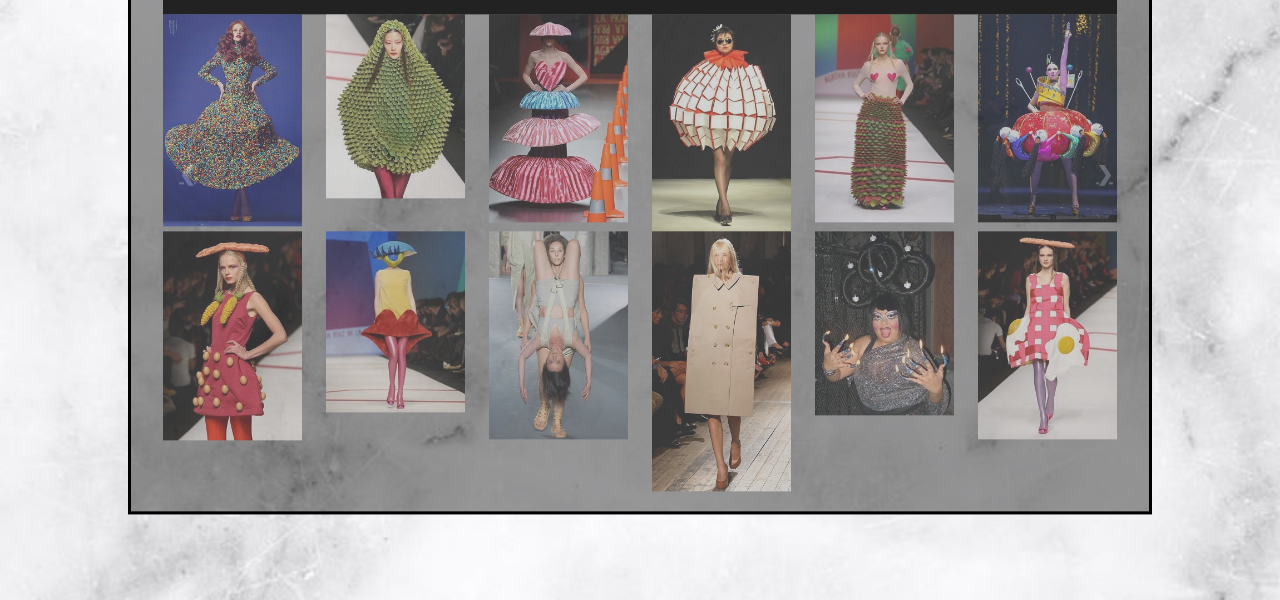
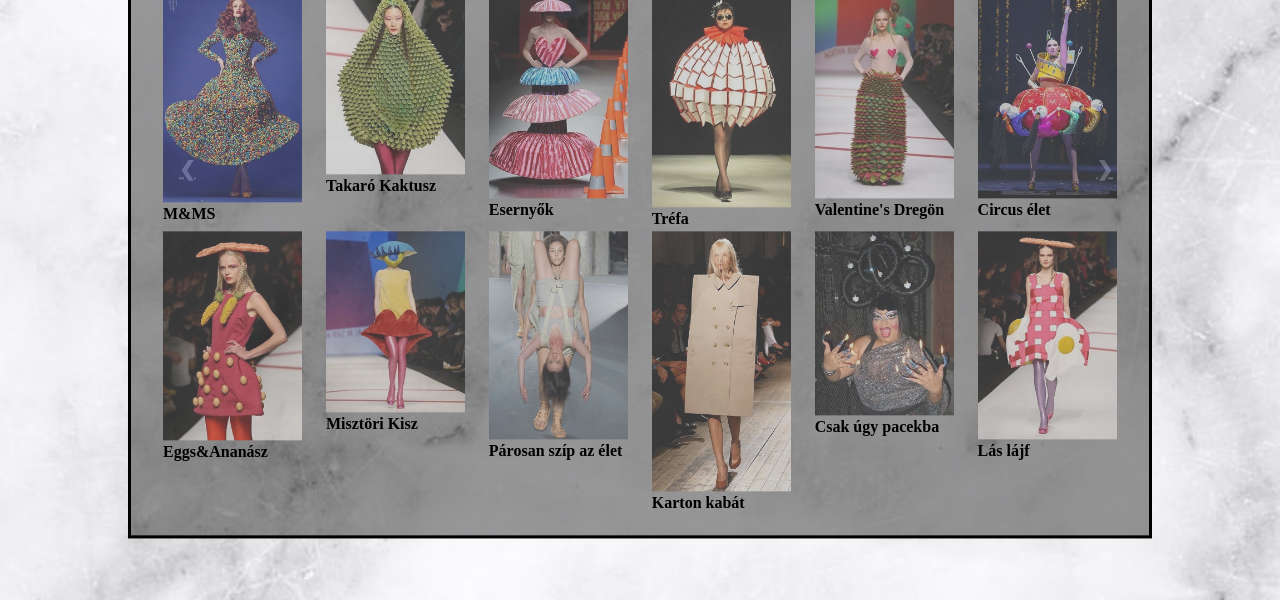
Before and after one commit to KalaB97/noihazif, a plain HTML site: page noi.html in a window 1280 px wide. Shown: the part 200-800 px from the top of the page. Drawn offline with nearby package versions, Linux system fonts and the light colour scheme.

Commit message:
kép címek

```diff
--- a/noi.html
+++ b/noi.html
@@ -159,39 +159,52 @@
   <div class="row">
     <div class="column">
       <img class="demo cursor" src="n1Bjpg.jpg" style="width:100%" onclick="currentSlide(1)" alt="The Woods">
+      M&MS
     </div>
     <div class="column">
       <img class="demo cursor" src="n2Bjpg.jpg" style="width:100%" onclick="currentSlide(2)" alt="Cinque Terre">
+      Takaró Kaktusz
     </div>
     <div class="column">
       <img class="demo cursor" src="n3Bjpg.jpg" style="width:100%" onclick="currentSlide(3)" alt="Mountains and fjords">
+      Esernyők
     </div>
     <div class="column">
       <img class="demo cursor" src="n4Bjpg.jpg" style="width:100%" onclick="currentSlide(4)" alt="Northern Lights">
+      Tréfa
     </div>
     <div class="column">
       <img class="demo cursor" src="n5Bjpg.jpg" style="width:100%" onclick="currentSlide(5)" alt="Nature and sunrise">
+      Valentine's Dregön
     </div>
     <div class="column">
       <img class="demo cursor" src="n6Bjpg.jpg" style="width:100%" onclick="currentSlide(6)" alt="Snowy Mountains">
+      Circus élet
     </div>
     <div class="column">
         <img class="demo cursor" src="n7Bjpg.jpg" style="width:100%" onclick="currentSlide(6)" alt="Snowy Mountains">
+         Eggs&Ananász
       </div>
       <div class="column">
         <img class="demo cursor" src="n8Bjpg.jpg" style="width:100%" onclick="currentSlide(6)" alt="Snowy Mountains">
+Misztöri Kisz
       </div>
       <div class="column">
         <img class="demo cursor" src="n9Bjpg.jpg" style="width:100%" onclick="currentSlide(6)" alt="Snowy Mountains">
+        Párosan szíp az élet
       </div>
       <div class="column">
         <img class="demo cursor" src="n10Bjpg.jpg" style="width:100%" onclick="currentSlide(6)" alt="Snowy Mountains">
+        Karton kabát
+
       </div>
       <div class="column">
         <img class="demo cursor" src="n11Bjpg.jpg" style="width:100%" onclick="currentSlide(6)" alt="Snowy Mountains">
+        Csak úgy pacekba
       </div>
       <div class="column">
         <img class="demo cursor" src="n12Bjpg.jpg" style="width:100%" onclick="currentSlide(6)" alt="Snowy Mountains">
+        Lás lájf
       </div>
   </div>
 
```
